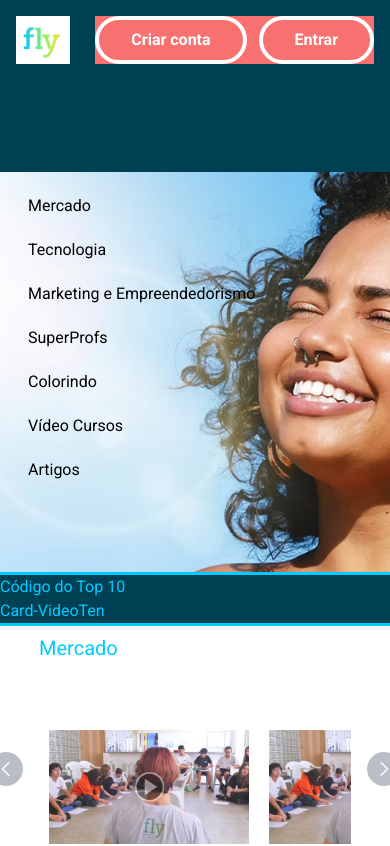
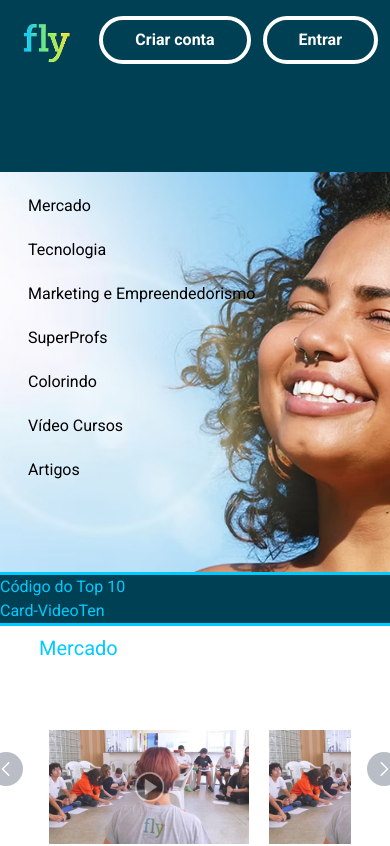
Before and after one commit to nadiduno/flyrecursos, a React (Vite) app: page / in a window 390 px wide. Shown: the top 846 px of the page. Built offline with nearby package versions, Linux system fonts and the light colour scheme.

Commit message:
responsividade do nav

```diff
--- a/src/componets/Navbar.tsx
+++ b/src/componets/Navbar.tsx
@@ -38,15 +38,15 @@ export function Navibar({ user }: NavibarProps) {
     };
 
     return (
-        <div className="w-full h-[80px]  flex justify-between py-4 px-4 items-center">
-            <div className="bg-white w-[15%] h-[100%] flex items-center justify-center" >
+        <div className="w-full h-[80px] flex justify-between py-4 px-3 items-center">
+            <div className="lg:w-[6%] h-[100%] flex items-center justify-start xs:w-[20%]" >
                 <img
                     className="h-full w-full object-contain"
                     src={logo}
                     alt="fly logo"
                 />
             </div>
-            <div className="flex justify-end lg:w-[40%] gap-3 items-center lg:bg-white sm:w-[85%] sm:bg-red-200 md:bg-blue-200 md:w-[60%] xs:bg-red-400">
+            <div className="flex justify-end lg:w-[40%] gap-3 items-center sm:w-[85%] md:w-[60%] xs:w-[80%]">
                 {showSignupLogin ? (
                     <>
                         <button
@@ -64,7 +64,7 @@ export function Navibar({ user }: NavibarProps) {
                     </>
                 ) : isLoggedIn ? (
                     <>
-                        <div className="flex items-center gap-2">
+                        <div className="flex items-center lg:gap-2 xs:gap-0 ">
                             <input
                                 type="text"
                                 value={searchQuery}
```
